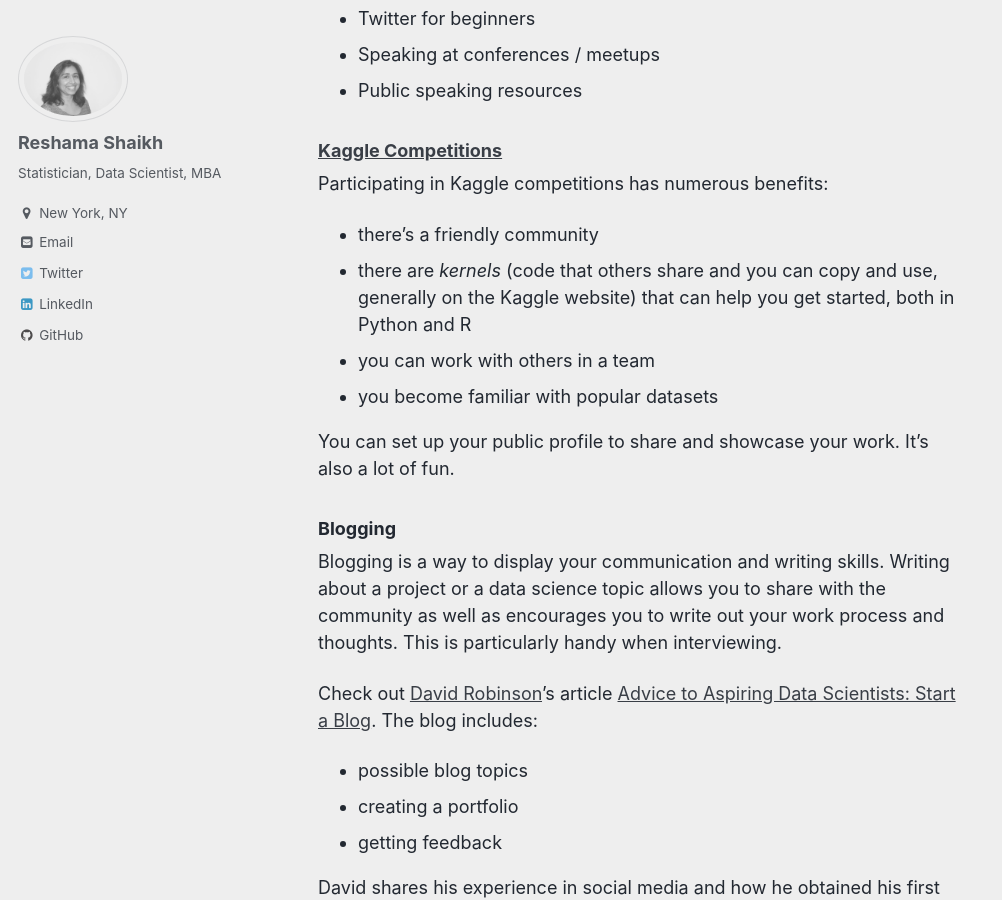
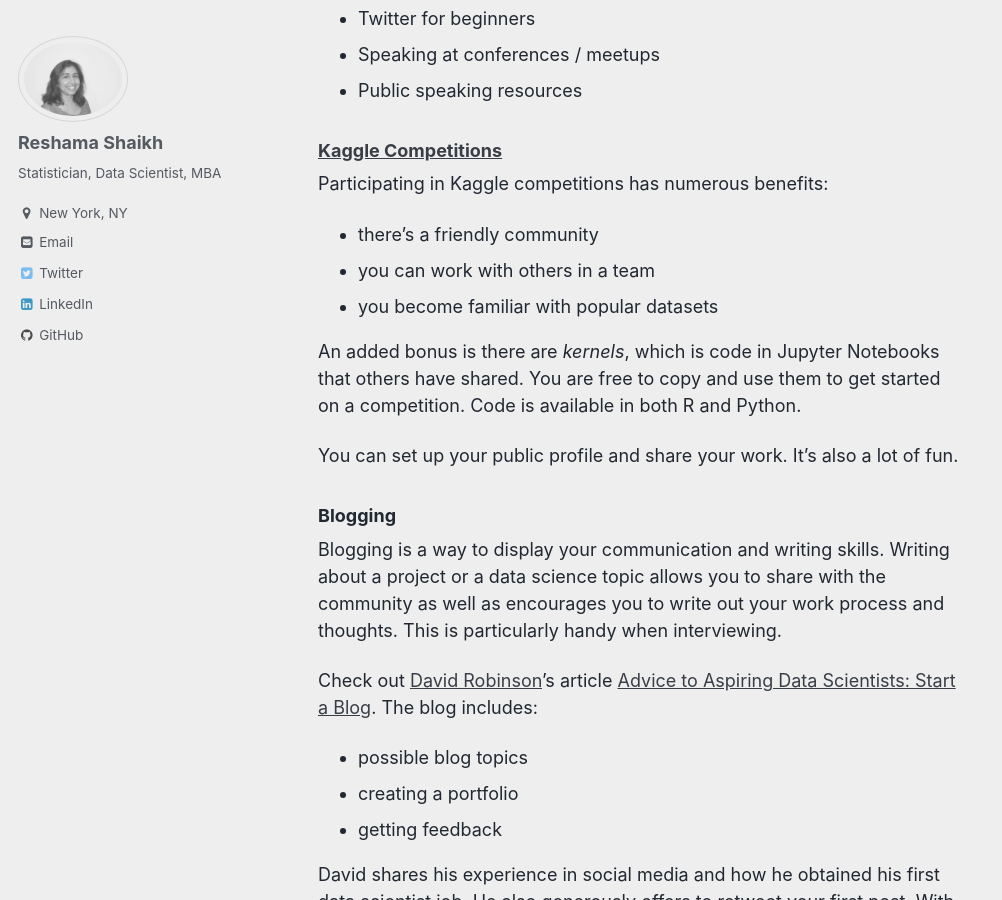
Before and after one commit to reshamas/reshamas.github.io, a Jekyll site: the page built from _posts/2018-02-26-first-data-science-job.md, in a window 1280 px wide and 900 px high, scrolled down 1432 px. Shown: the whole window, without its empty margins (0-1002 px from the left). Built offline with Jekyll 4.4.1, drawn with Linux system fonts in a browser that asks for light colours.

Commit message:
Update 2018-02-26-first-data-science-job.md

```diff
--- a/_posts/2018-02-26-first-data-science-job.md
+++ b/_posts/2018-02-26-first-data-science-job.md
@@ -30,11 +30,12 @@
 ### [Kaggle Competitions](https://www.kaggle.com/competitions)
 Participating in Kaggle competitions has numerous benefits:
 - there's a friendly community
-- there are *kernels* (code that others share and you can copy and use, generally on the Kaggle website) that can help you get started, both in Python and R
 - you can work with others in a team
 - you become familiar with popular datasets
 
-You can set up your public profile to share and showcase your work.  It's also a lot of fun.
+An added bonus is there are *kernels*, which is code in Jupyter Notebooks that others have shared.  You are free to copy and use them to get started on a competition.  Code is available in both R and Python.
+
+You can set up your public profile and share your work.  It's also a lot of fun.
 
 ### Blogging
 Blogging is a way to display your communication and writing skills.  Writing about a project or a data science topic allows you to share with the community as well as encourages you to write out your work process and thoughts.  This is particularly handy when interviewing.
```
